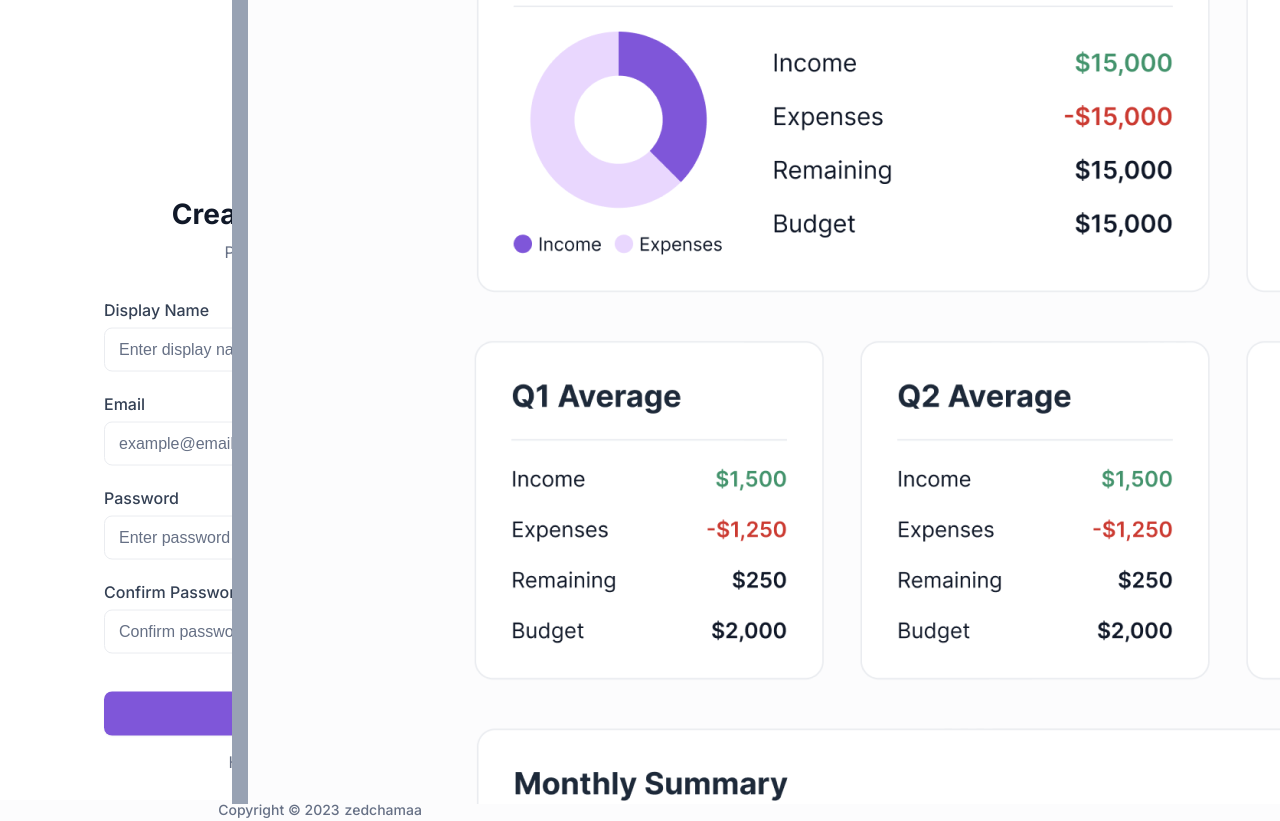
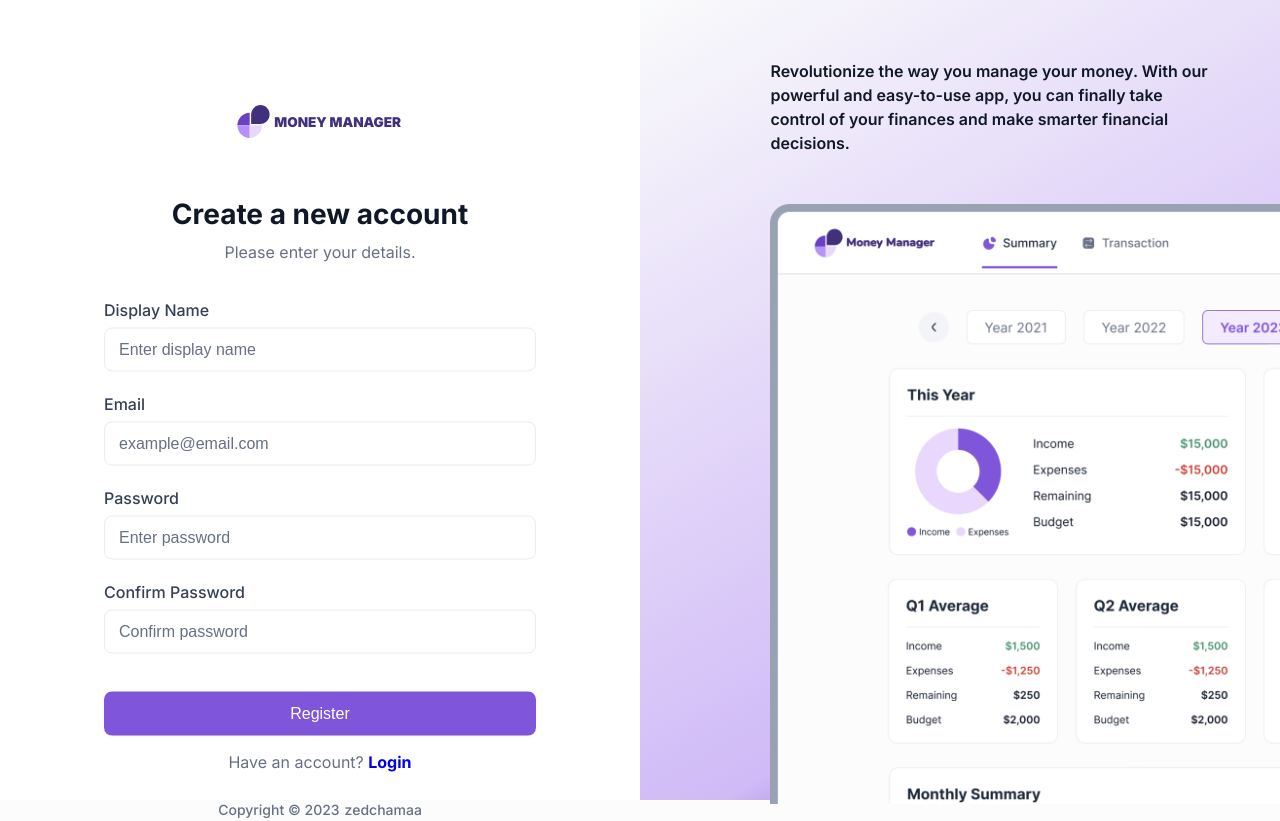
Before and after one commit to zedchamaa/money-manager, a Next.js app: page /signup in a window 1280 px wide. Built offline with nearby package versions, Linux system fonts and the light colour scheme; no server answers.

Commit message:
Fix display issue on signup page

```diff
--- a/src/pages/signup/index.js
+++ b/src/pages/signup/index.js
@@ -156,9 +156,7 @@ export default function Signup() {
                 src='/assets/images/mockup.png'
                 alt='mockup'
                 width='980'
-                height='637'
-                style={{ width: '100%', height: 'auto' }}
-                priority
+                height='600'
               />
             </div>
           </div>
```
